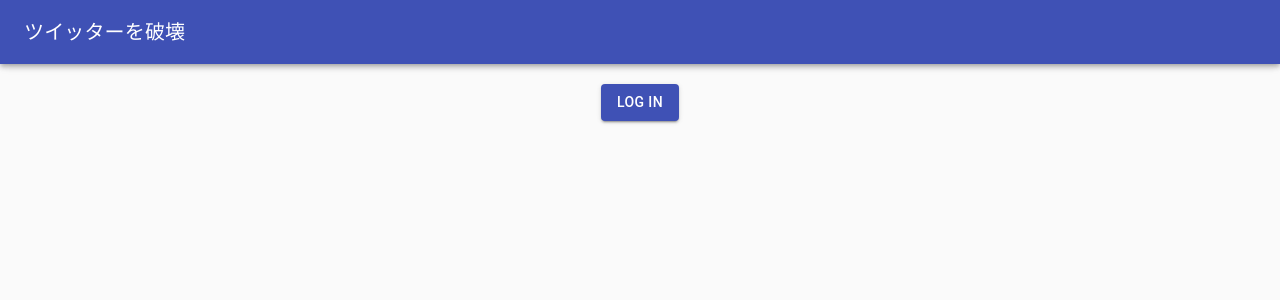
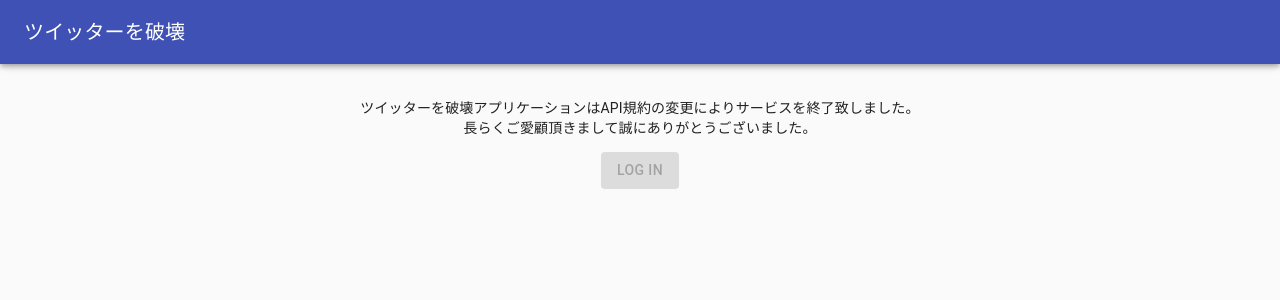
Before and after one commit to ogadra/allMute, a Next.js app in the folder front/: page / in a window 1280 px wide. Shown: the top 300 px of the page. Built offline with nearby package versions, Linux system fonts and the light colour scheme.

Commit message:
サービス提供終了

```diff
--- a/front/pages/index.tsx
+++ b/front/pages/index.tsx
@@ -9,10 +9,16 @@
     root: {
       '& > *': {
         margin: "auto",
-        width: "150px",
         display: "block",
         textAlign: "center"
       },
+      '& > p': {
+        width: 'auto',
+        fontSize: '1.2em'
+      },
+      '& > button': {
+        width: "150px",
+      }
     },
   },
 );
@@ -39,7 +45,11 @@
       <Ogps/>
       <Header title="ツイッターを破壊" />
       <div>
-        <Button variant="contained" color="primary" onClick={login}>Log in</Button>
+        <p>
+          ツイッターを破壊アプリケーションはAPI規約の変更によりサービスを終了致しました。<br/>
+          長らくご愛顧頂きまして誠にありがとうございました。
+        </p>
+        <Button variant="contained" color="primary" onClick={login} disabled>Log in</Button>
       </div>
     </div>
   )
```
